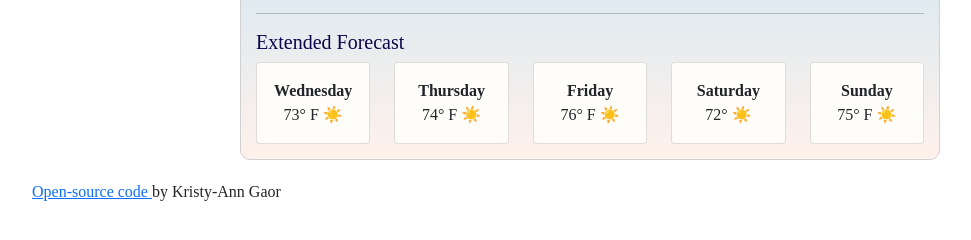
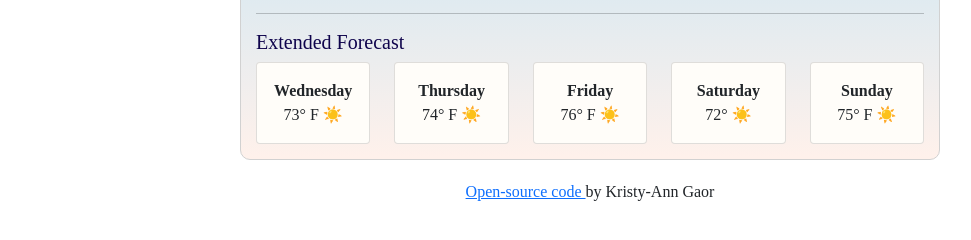
Before and after one commit to kag0224/plus6HW_kg, a plain HTML site: page index.html in a window 1280 px wide. Shown: the part 286-526 px from the top of the page, without its empty margins (50-1021 px from the left). Drawn offline with nearby package versions, Linux system fonts and the light colour scheme.

Commit message:
Styled open-source code link

```diff
--- a/index.html
+++ b/index.html
@@ -114,14 +114,12 @@
         </div>
       </div>
     </div>
-    <a
-          href="https://github.com/kag0224/plus6HW_kg"
-          target="_blank"
-          class="open-source code"
-        >
+    <div class="builder">
+      <a href="https://github.com/kag0224/plus6HW_kg">
           Open-source code
         </a>
         by Kristy-Ann Gaor
+      </div>
     <script src="src/index.js"></script>
   </body>
 </html>
--- a/src/styles.css
+++ b/src/styles.css
@@ -57,3 +57,7 @@ ul {
   position: relative;
   top: -42px;
 }
+
+.builder {
+  text-align: center;
+}
```
